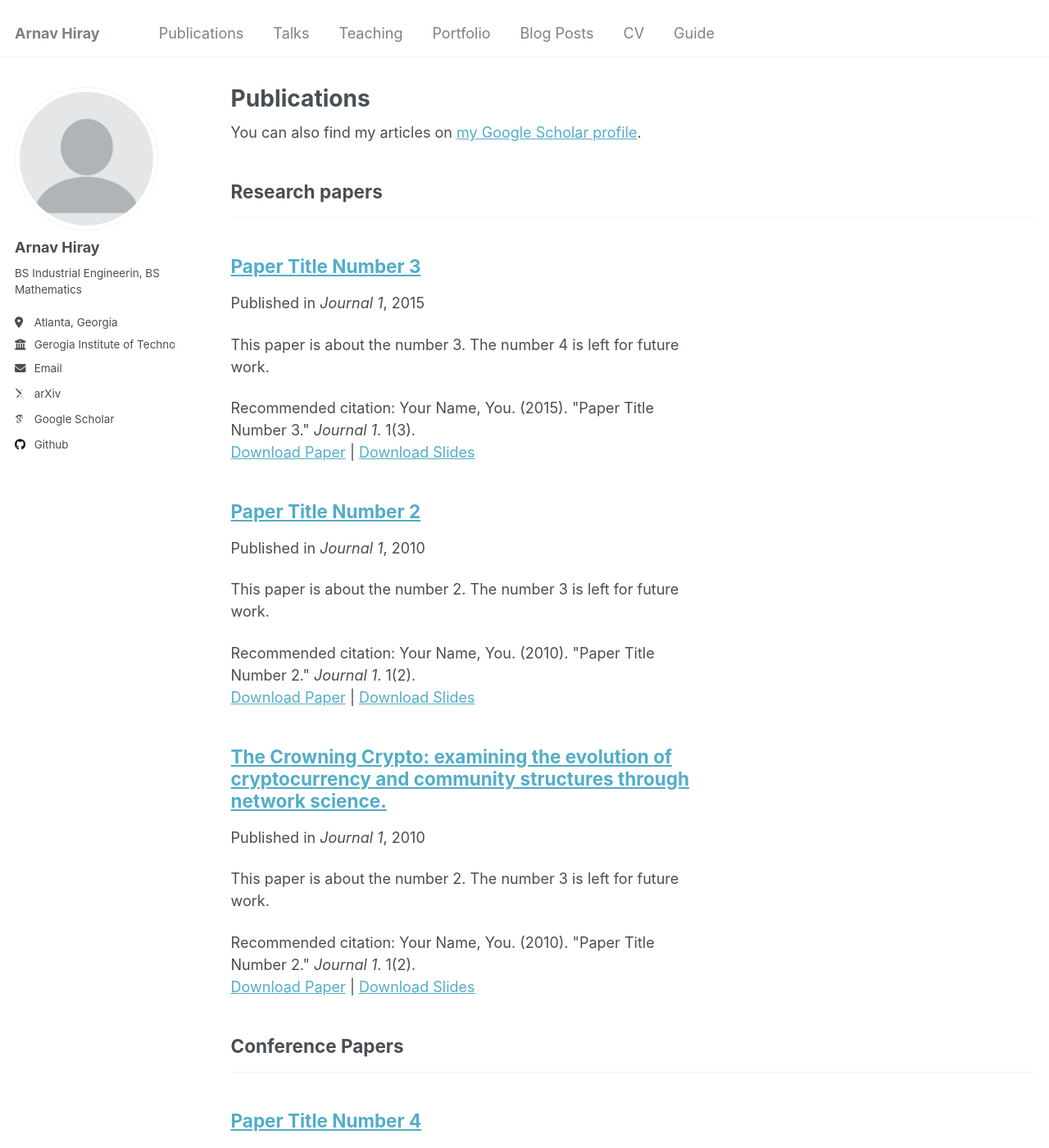
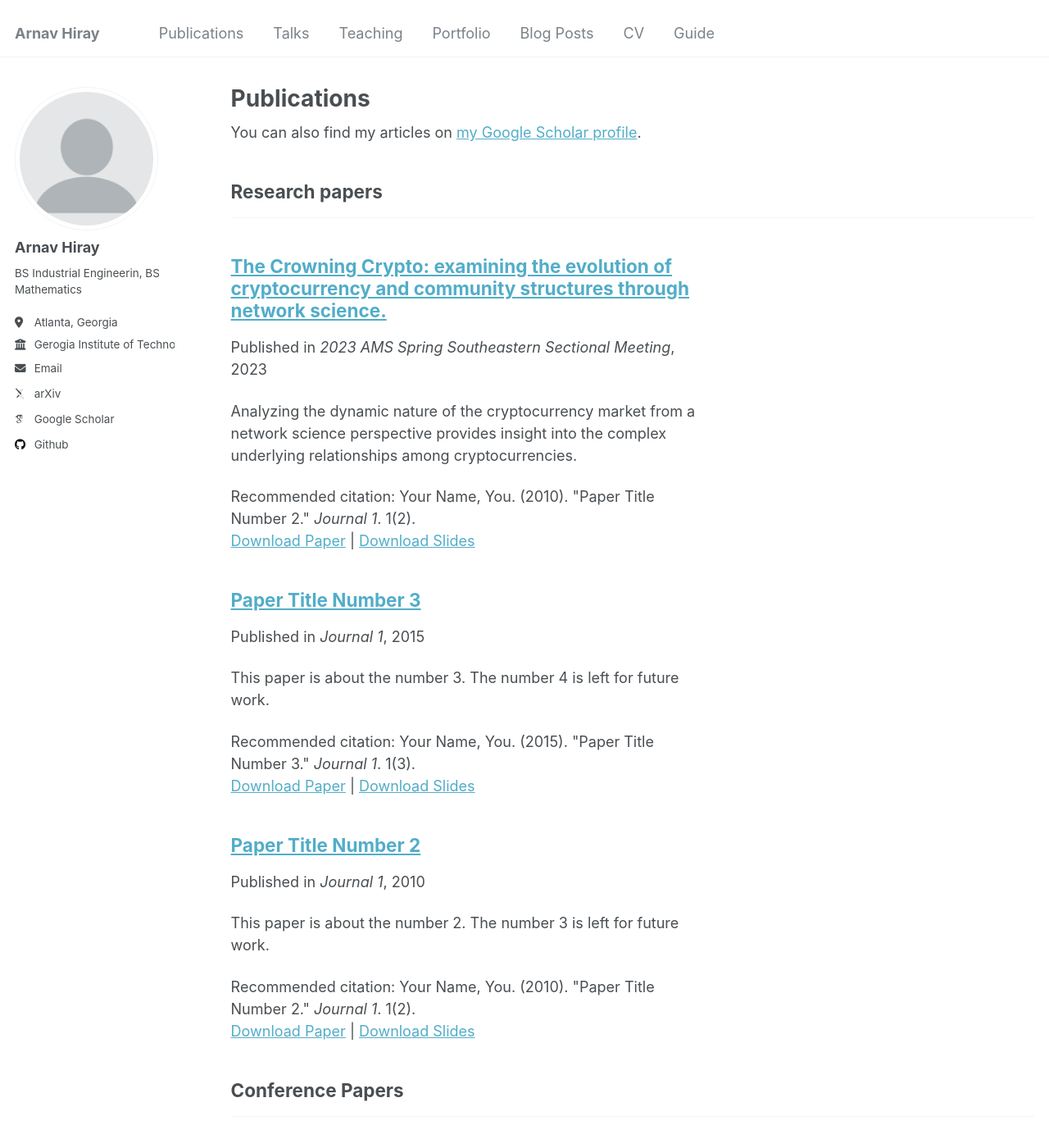
Before and after one commit to AHiray/AHiray.github.io, a Jekyll site: the page built from _pages/publications.html, in a window 1280 px wide and 1400 px high. Shown: the whole window at 82% size. Built offline with Jekyll 4.4.1, drawn with Linux system fonts in a browser that asks for light colours; some web fonts are replaced.

Commit message:
Update 2009-10-01-paper-title-number-1.md

```diff
--- a/_publications/2009-10-01-paper-title-number-1.md
+++ b/_publications/2009-10-01-paper-title-number-1.md
@@ -3,9 +3,9 @@ title: "The Crowning Crypto: examining the evolution of cryptocurrency and commu
 collection: publications
 category: manuscripts
 permalink: /publication/2010-10-01-paper-title-number-1
-excerpt: 'This paper is about the number 2. The number 3 is left for future work.'
-date: 2010-10-01
-venue: 'Journal 1'
+excerpt: 'Analyzing the dynamic nature of the cryptocurrency market from a network science perspective provides insight into the complex underlying relationships among cryptocurrencies.'
+date: 2023-03-19
+venue: '2023 AMS Spring Southeastern Sectional Meeting'
 slidesurl: 'http://academicpages.github.io/files/slides1.pdf'
 paperurl: 'https://meetings.ams.org/math/spring2023se/meetingapp.cgi/Paper/24022'
 citation: 'Your Name, You. (2010). &quot;Paper Title Number 2.&quot; <i>Journal 1</i>. 1(2).'
```
